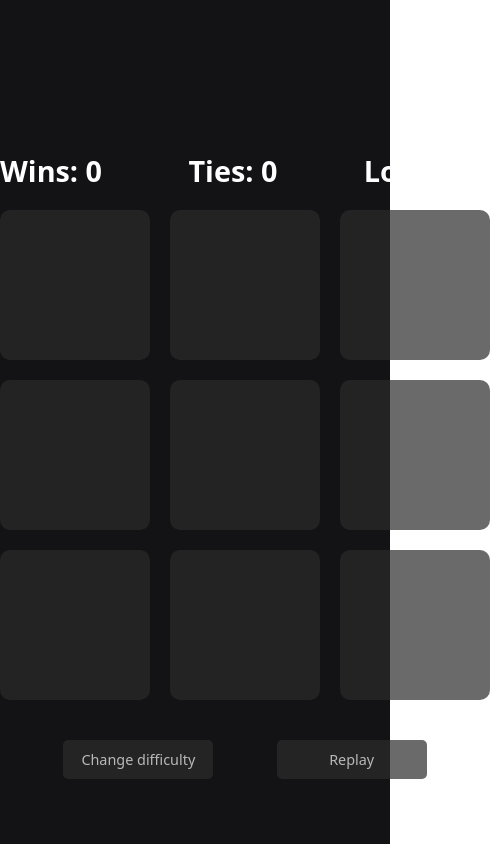
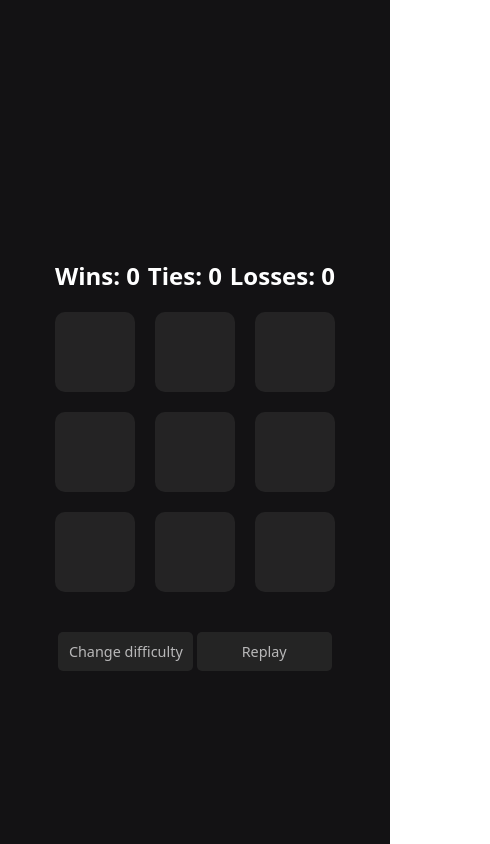
Before and after one commit to StjepanPavlekovic/TicTacToe, a plain HTML site: page index.html in a window 390 px wide. Both pictures are taken after a click on the element "Easy". Shown: the whole page, 490 px wide, since content can reach past the window. Drawn offline with Linux system fonts and the light colour scheme.

Commit message:
Responsiveness tweaks

```diff
--- a/style.css
+++ b/style.css
@@ -84,19 +84,19 @@
   display: flex;
   justify-content: space-between;
   color: white;
-  font-size: 1.2em;
+  font-size: 1em;
 }
 
 .gameboard {
   display: grid;
-  grid-template-columns: repeat(3, 150px);
-  grid-template-rows: repeat(3, 150px);
+  grid-template-columns: repeat(3, clamp(80px, 150px, 20vw));
+  grid-template-rows: repeat(3, clamp(80px, 150px, 20vw));
   gap: 20px;
 }
 
 .tile {
-  width: 150px;
-  height: 150px;
+  width: auto;
+  height: auto;
   background-color: var(--secondary-color);
   background-size: cover;
   color: rgba(255, 255, 255, 0);
@@ -118,7 +118,8 @@
   color: white;
   border-radius: 5px;
   padding: 10px;
-  width: 150px;
+  width: min(135px, 35vw);
+  min-width: 100px;
   font-size: 0.9em;
   opacity: 0.7;
   transition: 0.1s cubic-bezier(0.25, 0.46, 0.45, 0.94);
```
